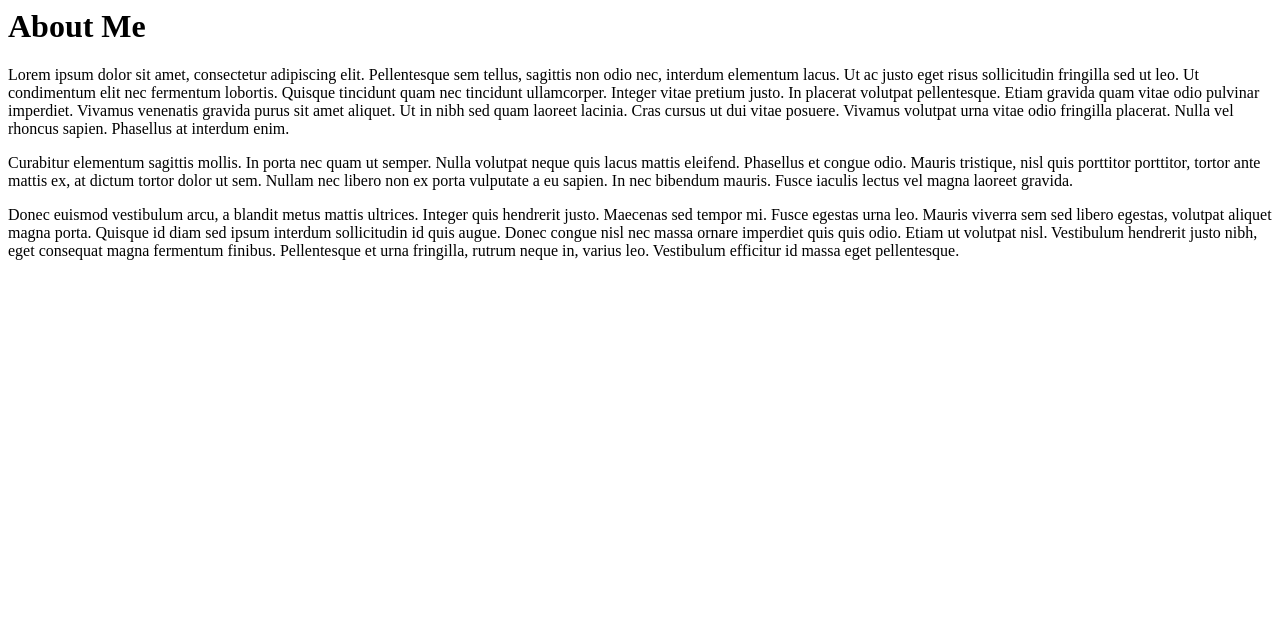
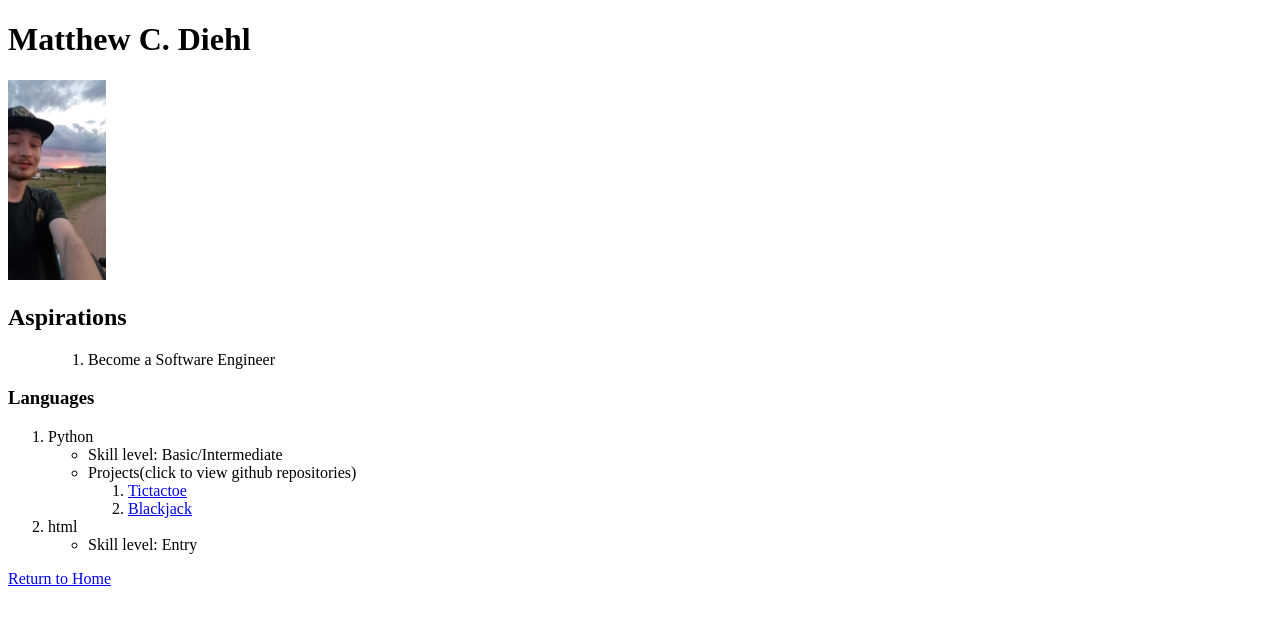
Before and after one commit to Cheecheed/Oldsite, a plain HTML site: page public/about.html in a window 1280 px wide. Drawn offline with Linux system fonts and the light colour scheme.

Commit message:
Fixing pages.
Added details to about me, updated contact info, added home buttons to about me/contact info, plus a little... something extra for the curious.

```diff
--- a/public/about.html
+++ b/public/about.html
@@ -1,20 +1,39 @@
-<h1>About Me</h1>
-<p>Lorem ipsum dolor sit amet, consectetur adipiscing elit. Pellentesque sem tellus, sagittis non odio nec, interdum
-  elementum lacus. Ut ac justo eget risus sollicitudin fringilla sed ut leo. Ut condimentum elit nec fermentum lobortis.
-  Quisque tincidunt quam nec tincidunt ullamcorper. Integer vitae pretium justo. In placerat volutpat pellentesque.
-  Etiam
-  gravida quam vitae odio pulvinar imperdiet. Vivamus venenatis gravida purus sit amet aliquet. Ut in nibh sed quam
-  laoreet lacinia. Cras cursus ut dui vitae posuere. Vivamus volutpat urna vitae odio fringilla placerat. Nulla vel
-  rhoncus sapien. Phasellus at interdum enim.</p>
+<!DOCTYPE html>
+<html lang="en">
+<head>
+    <meta charset="UTF-8">
+  <meta name="viewport" content="width=device-width, initial-scale=1.0">
 
-<p>Curabitur elementum sagittis mollis. In porta nec quam ut semper. Nulla volutpat neque quis lacus mattis eleifend.
-  Phasellus et congue odio. Mauris tristique, nisl quis porttitor porttitor, tortor ante mattis ex, at dictum tortor
-  dolor
-  ut sem. Nullam nec libero non ex porta vulputate a eu sapien. In nec bibendum mauris. Fusce iaculis lectus vel magna
-  laoreet gravida.</p>
-
-<p>Donec euismod vestibulum arcu, a blandit metus mattis ultrices. Integer quis hendrerit justo. Maecenas sed tempor mi.
-  Fusce egestas urna leo. Mauris viverra sem sed libero egestas, volutpat aliquet magna porta. Quisque id diam sed ipsum
-  interdum sollicitudin id quis augue. Donec congue nisl nec massa ornare imperdiet quis quis odio. Etiam ut volutpat
-  nisl. Vestibulum hendrerit justo nibh, eget consequat magna fermentum finibus. Pellentesque et urna fringilla, rutrum
-  neque in, varius leo. Vestibulum efficitur id massa eget pellentesque.</p>
+  <title>About Me</title>
+</head>
+<body>
+<h1>Matthew C. Diehl</h1>
+<a href="https://www.youtube.com/watch?v=dQw4w9WgXcQ"><img src="./selfie.jpg" alt="A beautiful man standing before an even more beautiful sunset" height="200"  /></a>
+<h2>Aspirations</h2>
+  <ul>
+    <ol>
+      <li>Become a Software Engineer</li>
+    </ol>
+  </ul>
+<h3>Languages</h3>
+<ol>
+  <li>Python
+    <ul>
+      <li>Skill level: Basic/Intermediate</li>
+      <li>Projects(click to view github repositories)
+        <ol>
+          <li><a href="https://github.com/Cheecheed/pythongames.git">Tictactoe</a></li>
+          <li><a href="https://github.com/Cheecheed/pythongames.git">Blackjack</a></li>
+        </ol>
+      </li>
+    </ul>
+  </li>
+  <li>html
+    <ul>
+      <li>Skill level: Entry</li>
+    </ul>
+  </li>
+</ol>
+<a href="../index.html">Return to Home</a>
+</body>
+</html>
```
Also changed, not shown: public/contact.html (+14 -9 lines), public/movie-ranking.html (+3 -0 lines), public/selfie.jpg (added).
